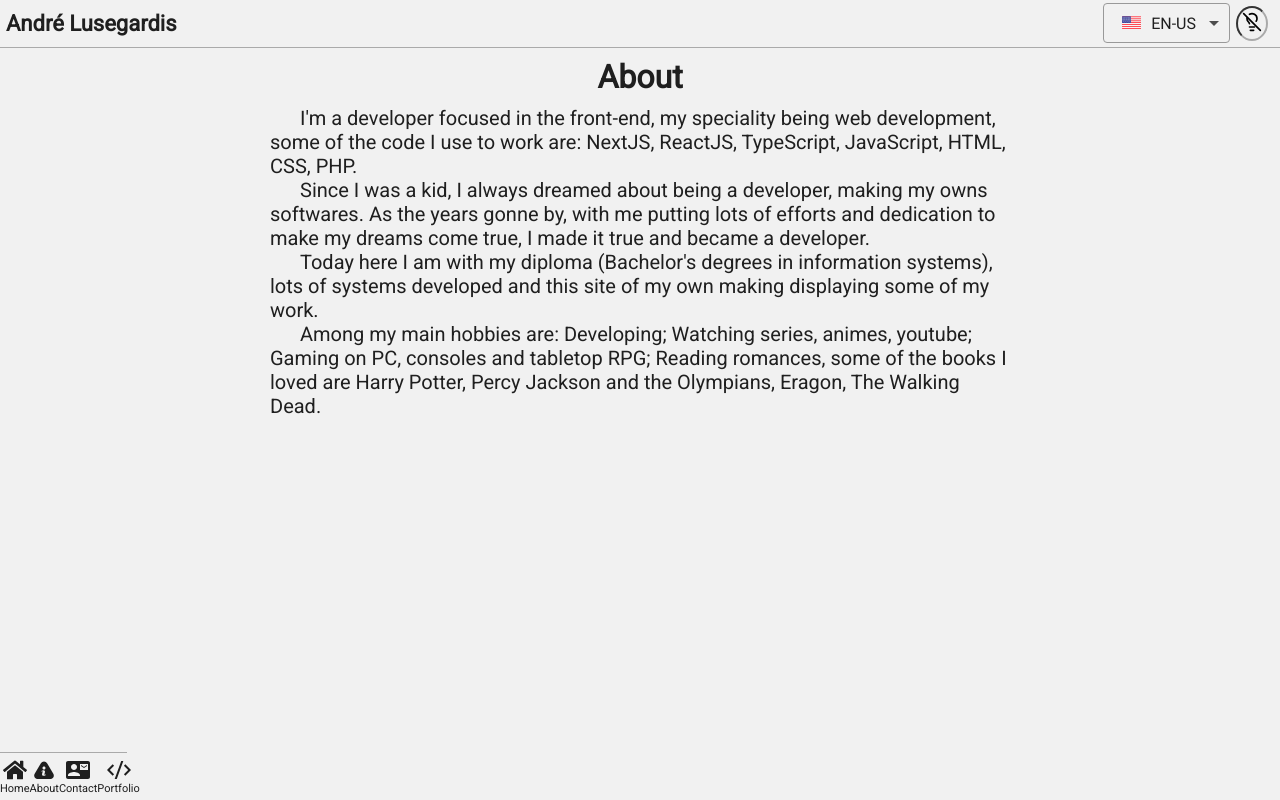
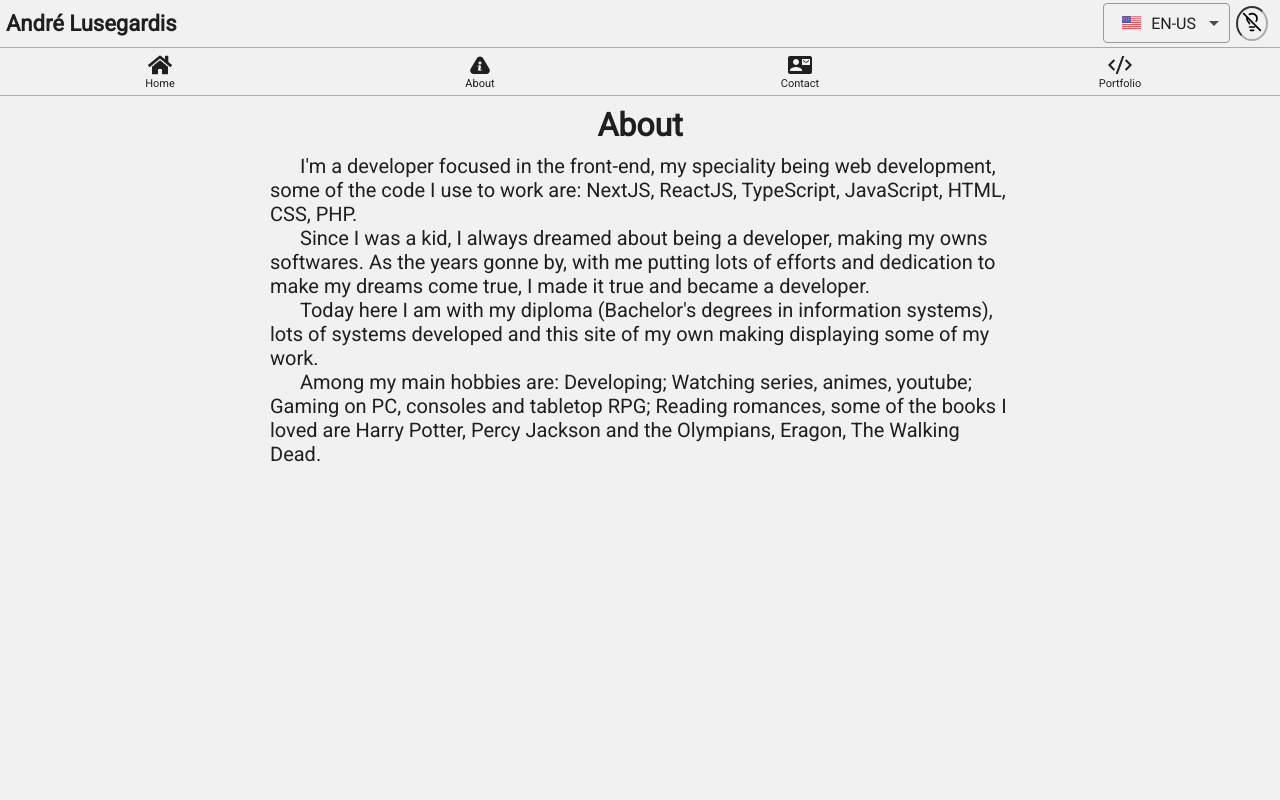
Before and after one commit to MestreALMO/portfolio-2024, a Next.js app: page /about in a window 1280 px wide. Built offline with nearby package versions, Linux system fonts and the light colour scheme.

Commit message:
bottombar goes up in wider screens

```diff
--- a/src/components/bottomBar/bottomBar.module.css
+++ b/src/components/bottomBar/bottomBar.module.css
@@ -18,7 +18,9 @@
 
 @media only screen and (min-width: 700px) {
   .main {
-    width: 127px;
+    top: 48px;
+    border-top: transparent;
+    border-bottom: 1px solid #aaa;
   }
 }
 
@@ -26,7 +28,6 @@
   border-color: transparent;
   color: var(--foreground);
   background: var(--background);
-  transition: all 0.4s;
   font-size: 11px;
 }
 
@@ -37,10 +38,12 @@
 
 .mainButton:hover {
   background-color: rgba(0, 0, 0, 0.1);
+  transition: background-color 0.4s;
 }
 
 [data-theme="dark"] .mainButton:hover {
   background-color: rgba(255, 255, 255, 0.1);
+  transition: background-color 0.4s;
 }
 
 .mainButtonSize {
--- a/src/components/layout/index.tsx
+++ b/src/components/layout/index.tsx
@@ -5,9 +5,9 @@ import { TopBar } from "../topBar";
 export const Layout = ({ children }: { children: ReactNode }) => {
   return (
     <>
+      <BottomBar />
       <TopBar />
       {children}
-      <BottomBar />
     </>
   );
 };
--- a/src/pages/about/about.module.css
+++ b/src/pages/about/about.module.css
@@ -5,6 +5,12 @@
   align-items: center;
   padding: 48px 12px;
   min-height: 100vh;
+}
+
+@media only screen and (min-width: 700px) {
+  .main {
+    padding: 96px 12px;
+  }
 }
 
 .mainTitle {
--- a/src/pages/contact/contact.module.css
+++ b/src/pages/contact/contact.module.css
@@ -5,6 +5,12 @@
   padding: 48px 0;
   min-height: 100vh;
   max-width: 100%;
+}
+
+@media only screen and (min-width: 700px) {
+  .main {
+    padding: 96px 0;
+  }
 }
 
 .mainTitle {
--- a/src/pages/portfolio/portfolio.module.css
+++ b/src/pages/portfolio/portfolio.module.css
@@ -4,6 +4,12 @@
   align-items: center;
   padding: 48px 0;
   min-height: 100vh;
+}
+
+@media only screen and (min-width: 700px) {
+  .main {
+    padding: 96px 0;
+  }
 }
 
 .mainTitle {
--- a/src/styles/Home.module.css
+++ b/src/styles/Home.module.css
@@ -8,6 +8,12 @@
   min-height: 100vh;
 }
 
+@media only screen and (min-width: 700px) {
+  .main {
+    padding: 96px 12px;
+  }
+}
+
 .homeImg {
   width: 100%;
   max-width: 310px;
```
